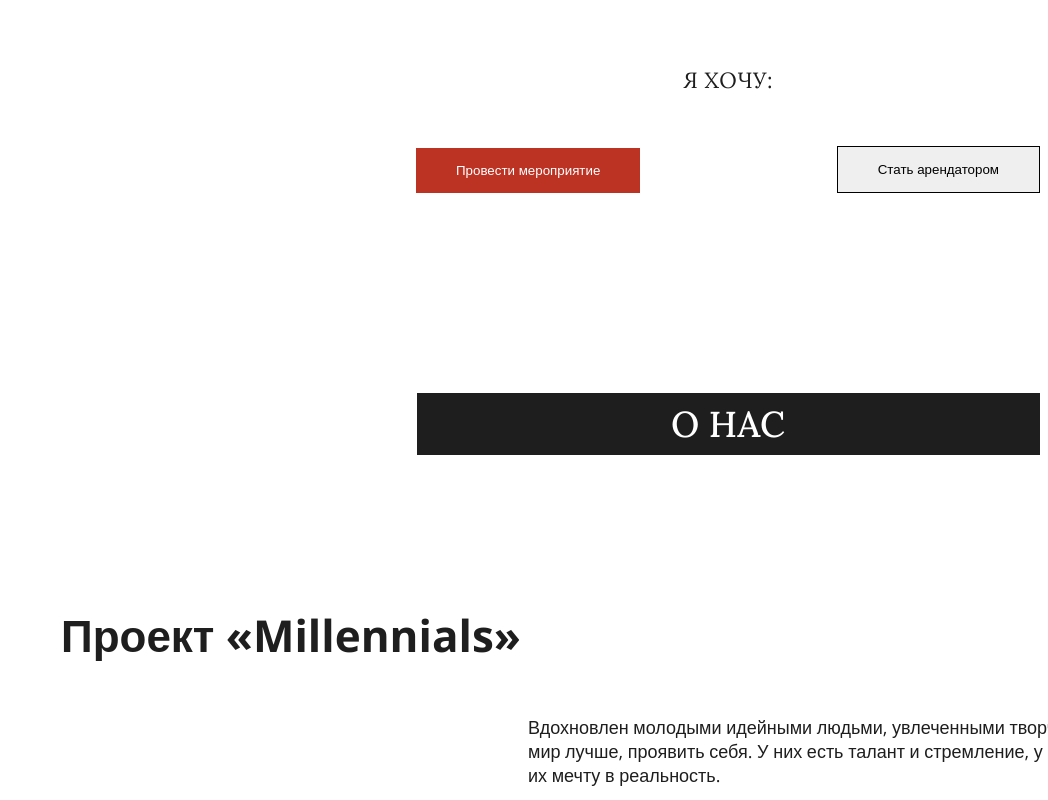
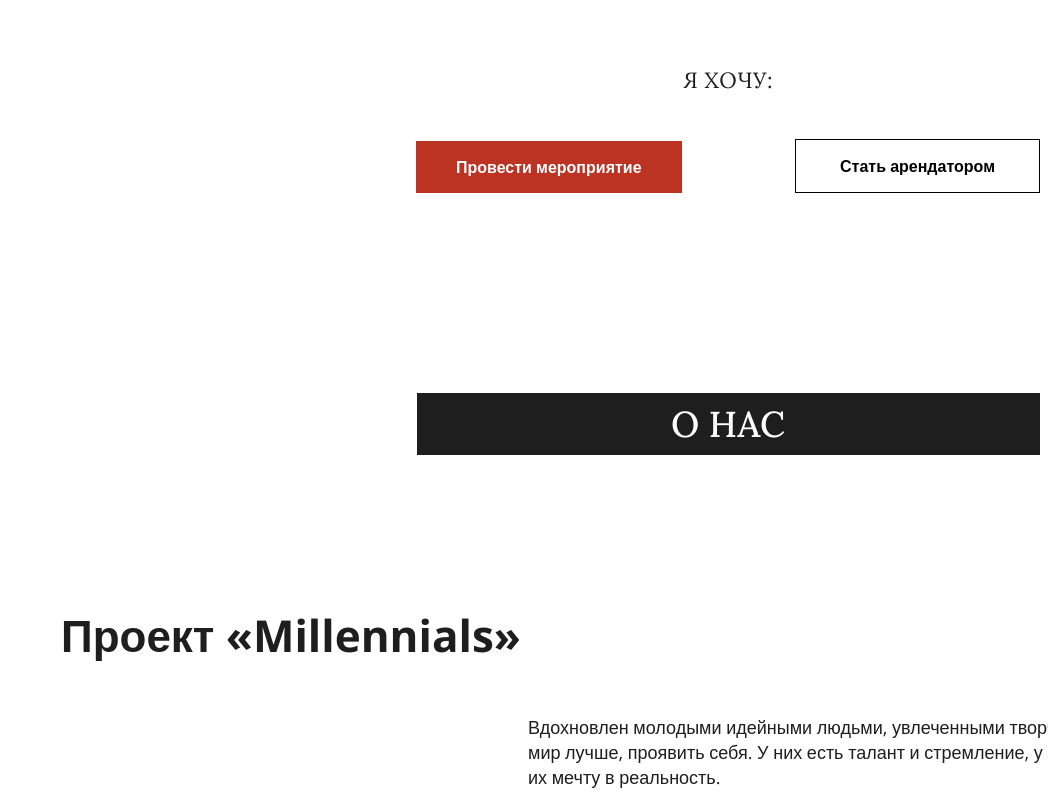
Before and after one commit to KostKonon/KostKonon.github.io, a website: page src/html/index.html in a window 1280 px wide. Shown: the part 920-1720 px from the top of the page, without its empty margins (232-1280 px from the left). Drawn offline with nearby package versions, Linux system fonts and the light colour scheme; files that its build step writes are made by us from their sources; files whose address does not match are found by name.

Commit message:
smthng fix color

```diff
--- a/src/html/index.html
+++ b/src/html/index.html
@@ -22,7 +22,7 @@
           <h3 class="choice__title">я хочу:</h>
           <div class="choice__btn-list">
             <button type="button" class="btn-red btn__choice">Провести мероприятие</button>
-            <button type="button" class="btn btn__choice">Стать арендатором</button>
+            <button type="button" class="btn btn__choice btn__choice-right">Стать арендатором</button>
           </div>
         </section>
         <section class="about">
--- a/src/styles/blocks/about.less
+++ b/src/styles/blocks/about.less
@@ -38,6 +38,7 @@
     font-weight: 400;
     line-height: normal;
     float: right;
+    line-height: 1.375;
   }
 
 }
--- a/src/styles/blocks/btn.less
+++ b/src/styles/blocks/btn.less
@@ -5,6 +5,11 @@
   display: inline-block;
   text-align: center;
   cursor: pointer;
+  background-color: @white;
+  &:hover{
+    background-color: @black;
+    color: @white;
+  }
   &-red{
       text-decoration: none;
       padding:15px 40px;
@@ -12,7 +17,7 @@
       display: inline-block;
       text-align: center;
       background-color: @red;
-      color:#FFFFFF;
+      color:@white;
       cursor: pointer;
       &:hover{
           background-color: @red_dark;
--- a/src/styles/blocks/choice.less
+++ b/src/styles/blocks/choice.less
@@ -1,5 +1,5 @@
 .choice {
-  margin: 100px 648px 0;
+  margin: 100px auto;
   width: 624px;
   height: 128px;
   gap: 0px;
@@ -23,5 +23,17 @@
     justify-content: space-between;
     align-items: flex-end;
 
+    .btn__choice {
+      font-family: @font1;
+      padding: 15px 40px;
+      font-weight: 600;
+      font-size: 16px;
+    }
+
+    .btn__choice-right{
+      padding: 15px 44px;
+    }
   }
+
+
 }
--- a/src/styles/blocks/page-header.less
+++ b/src/styles/blocks/page-header.less
@@ -62,17 +62,13 @@
   }
   &__user-btn {
     color: @black;
-
-    &:hover {
-      background-color: @black;
-      color: @white;
-    }
+    background-color: transparent;
   }
 }
 
 @supports (backdrop-filter: blur(20px)) {
   .page-header {
-    background-color: rgba(222, 222, 222, 0.5);
+    background-color: @gray;
     backdrop-filter: blur(20px);
   }
 }
```
Also changed, not shown: dist/index.html, dist/styles/styles.css, dist/styles/styles.min.css.
